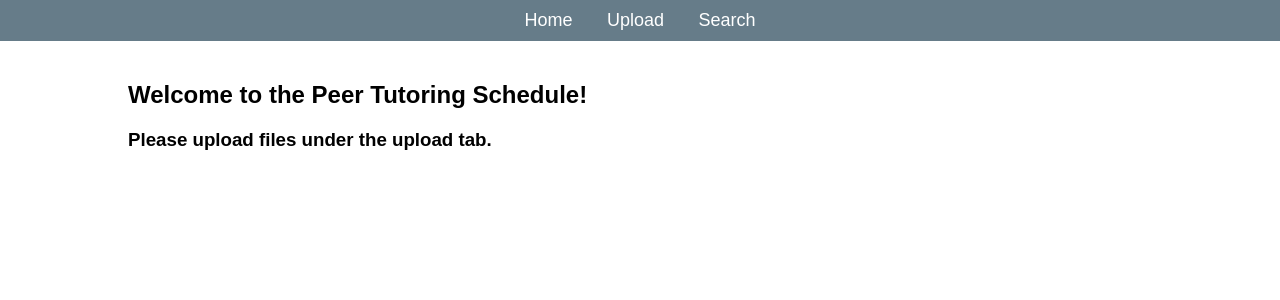
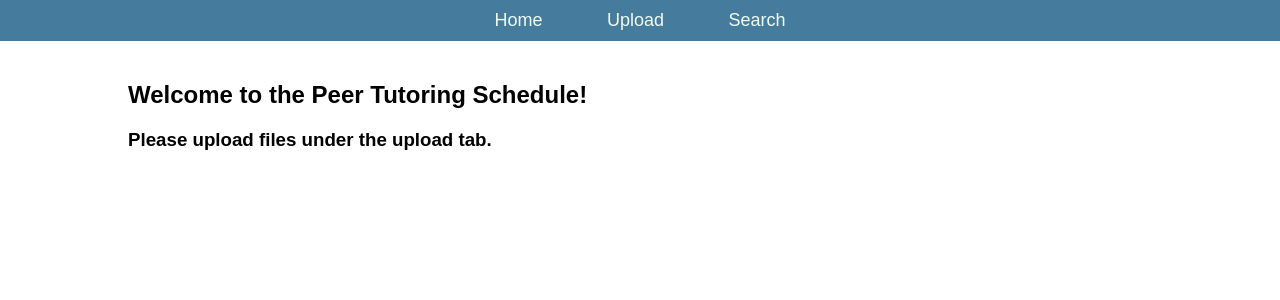
Before and after one commit to ben-steinberg-geffen/Peer-Tutoring-Scheduler, a Flask app: page / in a window 1280 px wide. Shown: the top 300 px of the page. Run offline with Flask 3, Linux system fonts and the light colour scheme.

Commit message:
Update style.css
Changed color scheme + updated top bar

```diff
--- a/static/style.css
+++ b/static/style.css
@@ -15,16 +15,26 @@ body {
 
 /*navigation style*/
 nav {
-    background-color: #667c89;
+    background-color: #457b9d;
     padding: 10px;
     text-align: center;
 }
 
 nav a {
-    color: white;
+    color: #f1faee;  /* Default link color */
     margin: 0 15px;
     text-decoration: none;
     font-size: 18px;
+    padding: 10px 15px;
+}
+
+nav a:hover {
+    color: #fff;  /* Color when hovering */
+}
+
+nav a.active {
+    color: #e6c939;  /* Color for active/current page */
+    font-weight: bold;
 }
 
 .upload-box {
```
